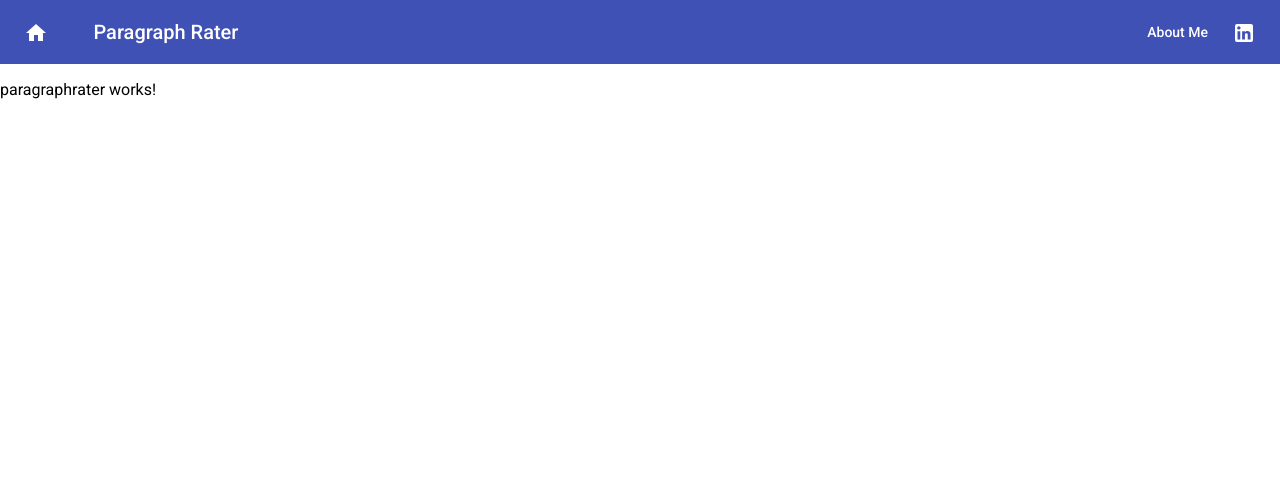
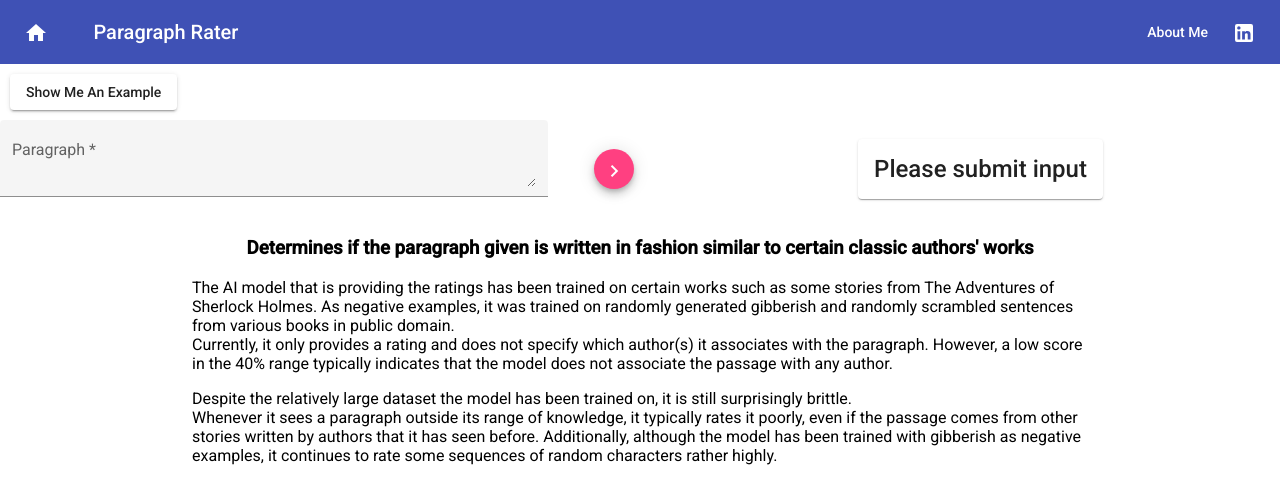
Before and after one commit to johng149/ProjectPage, an Angular app: page /paragraphrater in a window 1280 px wide. Shown: the top 504 px of the page. Built offline with nearby package versions, Linux system fonts and the light colour scheme.

Commit message:
Added paragraph rater component and changed resume file

```diff
--- a/src/app/_models/similarityresponse.ts
+++ b/src/app/_models/similarityresponse.ts
@@ -1,4 +1,4 @@
-export interface SimilarityResponse {
+export interface ScoreResponse {
     success: boolean;
     score: number;
 }
--- a/src/app/projects/paragraphrater/paragraphrater.component.css
+++ b/src/app/projects/paragraphrater/paragraphrater.component.css
@@ -0,0 +1,12 @@
+.container{
+    margin-left: 15%;
+    margin-right: 15%;
+}
+
+.topimage{
+    height: 300px;
+}
+
+.centercontent{
+    text-align: center;
+}
--- a/src/app/projects/paragraphrater/paragraphrater.component.html
+++ b/src/app/projects/paragraphrater/paragraphrater.component.html
@@ -1 +1,21 @@
-<p>paragraphrater works!</p>
+<app-paragraphraterdemo></app-paragraphraterdemo>
+<div class="container">
+    <h3 class="centercontent">
+        Determines if the paragraph given is written in fashion similar to certain classic authors' works
+    </h3>
+    <p>
+        The AI model that is providing the ratings has been trained on certain works such as some stories from
+        The Adventures of Sherlock Holmes. As negative examples, it was trained on randomly generated gibberish
+        and randomly scrambled sentences from various books in public domain. <br>
+        Currently, it only provides a rating and does not specify which author(s) it associates with the paragraph.
+        However, a low score in the 40% range typically indicates that the model does not associate the passage
+        with any author.
+    </p>
+    <p>
+        Despite the relatively large dataset the model has been trained on, it is still surprisingly brittle. <br>
+        Whenever it sees a paragraph outside its range of knowledge, it typically rates it poorly, even if the
+        passage comes from other stories written by authors that it has seen before. Additionally, although the model
+        has been trained with gibberish as negative examples, it continues to rate some sequences of random characters
+        rather highly.
+    </p>
+</div>
--- a/src/app/projects/paragraphrater/paragraphraterdemo/paragraphraterdemo.component.html
+++ b/src/app/projects/paragraphrater/paragraphraterdemo/paragraphraterdemo.component.html
@@ -6,12 +6,13 @@
     </button>
     <div fxLayout="row" fxLayoutGap="5px grid">
         <form
+        fxLayout="column"
         fxFlex="43%"
         name="paragraphrater"
         [formGroup]="dataForm">
             <mat-form-field appearance="fill">
                 <mat-label>Paragraph</mat-label>
-                <input matInput type="text" formControlName="paragraph" required>
+                <textarea matInput type="text" formControlName="paragraph" required></textarea>
                 <mat-error *ngIf="paragraph.invalid">{{errorMessage()}}</mat-error>
             </mat-form-field>
         </form>
--- a/src/app/projects/paragraphrater/paragraphraterdemo/paragraphraterdemo.component.ts
+++ b/src/app/projects/paragraphrater/paragraphraterdemo/paragraphraterdemo.component.ts
@@ -2,6 +2,7 @@ import { HttpClient } from '@angular/common/http';
 import { Component, OnInit } from '@angular/core';
 import { FormBuilder, FormControl, FormGroup, Validators } from '@angular/forms';
 import { MatSnackBar } from '@angular/material/snack-bar';
+import { ScoreResponse } from 'src/app/_models/similarityresponse';
 import { ExamplesService } from 'src/app/_services/examples.service';
 
 @Component({
@@ -11,6 +12,7 @@ import { ExamplesService } from 'src/app/_services/examples.service';
 })
 export class ParagraphraterdemoComponent implements OnInit {
 
+  private backendurl: string = "https://us-east1-even-boulder-331216.cloudfunctions.net/paragraphrater";
   dataForm: FormGroup;
   paragraph = new FormControl("",[Validators.required]);
   snackoptions = {duration: 3000};
@@ -27,7 +29,19 @@ export class ParagraphraterdemoComponent implements OnInit {
   }
 
   process(){
-
+    const invalid = this.invalidInputs();
+    if(!invalid && !this.loading){
+      this.loading = true;
+      this.http.post<ScoreResponse>(this.backendurl,
+        {"paragraph": this.paragraph.value}).subscribe((result: ScoreResponse) => {
+          this.response = result.score,
+          this.loading = false
+        }, error => {
+          console.log(error);
+        });
+    }else if(invalid){
+      this.showInvalidInputMessage();
+    }
   }
 
   roundedResult(){
@@ -57,6 +71,9 @@ export class ParagraphraterdemoComponent implements OnInit {
   }
 
   showExample(){
+    let e = this.examples.getExample();
+    this.paragraph.setValue(e.paragraph);
+    this.process();
   }
 
 }
--- a/src/app/projects/similarity/similaritydemo/similaritydemo.component.html
+++ b/src/app/projects/similarity/similaritydemo/similaritydemo.component.html
@@ -1,4 +1,3 @@
-
 <div>
     <button mat-raised-button
      class="showexamplebutton"
--- a/src/app/projects/similarity/similaritydemo/similaritydemo.component.ts
+++ b/src/app/projects/similarity/similaritydemo/similaritydemo.component.ts
@@ -3,7 +3,7 @@ import { Observable } from 'rxjs';
 import { Component, OnInit } from '@angular/core';
 import { ProjectsDataService } from 'src/app/_services/projectsdata.service';
 import { FormBuilder, FormControl, FormGroup, Validators } from '@angular/forms';
-import { SimilarityResponse } from 'src/app/_models/similarityresponse';
+import { ScoreResponse } from 'src/app/_models/similarityresponse';
 import { MatSnackBar } from '@angular/material/snack-bar';
 import { ExamplesService } from 'src/app/_services/examples.service';
 
@@ -78,9 +78,9 @@ export class SimilaritydemoComponent implements OnInit {
     const invalid = this.invalidInputs();
     if(!invalid && !this.loading){
       this.loading = true;
-      this.http.post<SimilarityResponse>(this.backendurl,
+      this.http.post<ScoreResponse>(this.backendurl,
                     {"sentence1":this.sent1.value,
-                    "sentence2":this.sent2.value}).subscribe((result: SimilarityResponse) =>{
+                    "sentence2":this.sent2.value}).subscribe((result: ScoreResponse) =>{
                       this.response = result.score,
                       this.responsesuccess = result.success,
                       this.loading = false
--- a/src/assets/exampleinputs.ts
+++ b/src/assets/exampleinputs.ts
@@ -2,7 +2,7 @@
 // similarity model demo examples
 // each example must have structure like
 // {"sentence1": "...", "sentence2": "..."}
-export var simexamples = [
+var simexamples = [
     {
         "sentence1": "It was the best of times and it was the worse of times",
         "sentence2": "It was a good time for some and a bad time for others"
@@ -40,5 +40,32 @@ export var simexamples = [
         "sentence2": "The more energy is needed, the more advanced the society"
     }];
 
+// paragraph rater model demo examples
+// each example must have structure like
+// {"paragraph": ...}
+var paragraphexamples = [
+    {
+        "paragraph": "“It is simplicity itself,” said he; “my eyes tell me that on the inside of your left shoe, just where the firelight strikes it, the leather is scored by six almost parallel cuts. Obviously they have been caused by someone who has very carelessly scraped round the edges of the sole in order to remove crusted mud from it."
+    },
+    {
+        "paragraph": "“My dear fellow,” said Sherlock Holmes as we sat on either side of the fire in his lodgings at Baker Street, “life is infinitely stranger than anything which the mind of man could invent. We would not dare to conceive the things which are really mere commonplaces of existence. If we could fly out of that window hand in hand, hover over this great city, gently remove the roofs, and peep in at the queer things which are going on, the strange coincidences, the plannings, the cross-purposes, the wonderful chains of events, working through generations, and leading to the most outré results, it would make all fiction with its conventionalities and foreseen conclusions most stale and unprofitable.”"
+    },
+    {
+        "paragraph": "Just then her head struck against the roof of the hall: in fact she was now more than nine feet high, and she at once took up the little golden key and hurried off to the garden door."
+    },
+    {
+        "paragraph": "Lorem ipsum dolor sit amet, consectetur adipiscing elit, sed do eiusmod tempor incididunt ut labore et dolore magna aliqua."
+    },
+    {
+        "paragraph": "in principio creavit Deus caelum et terram"
+    },
+    {
+        "paragraph": "rand trial rand ran random ran ran ran random rand random rand random gold ran ra"
+    }
+]
+
 // dictionary of all examples, key is the route (look in projectsdata.json for route)
-export var allexamples: {[key: string]: Array<any>} = {"similarity": simexamples}
+export var allexamples: {[key: string]: Array<any>} = {
+                                                        "similarity": simexamples,
+                                                        "paragraphrater": paragraphexamples
+                                                        }
```
Also changed, not shown: 1 other file (tests, documents, lock files or other folders).
